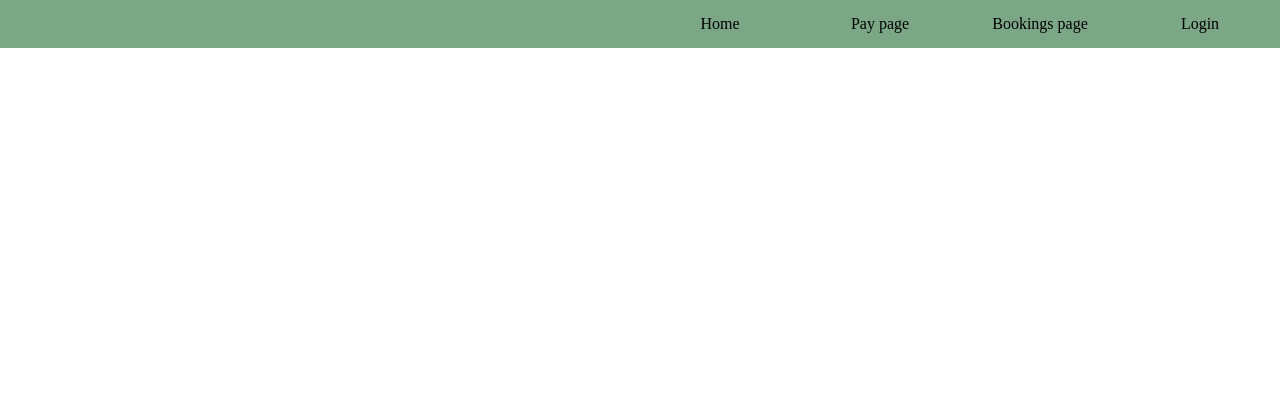
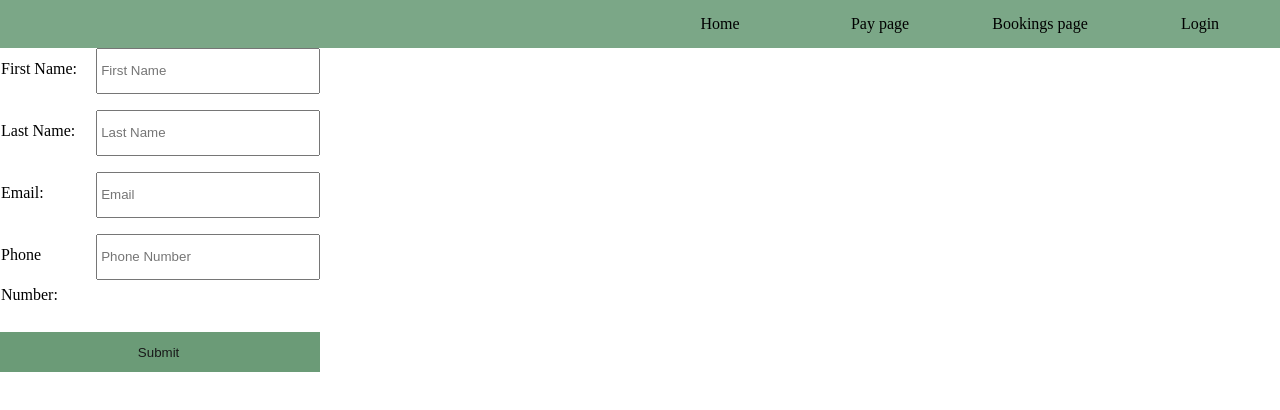
Before and after one commit to syounger-ut/the_neuk, a React app: page /user in a window 1280 px wide. Shown: the top 410 px of the page. Built offline with nearby package versions, Linux system fonts and the light colour scheme; no server answers.

Commit message:
user page getting setup

```diff
--- a/src/containers/Login.jsx
+++ b/src/components/Login.jsx
@@ -45,7 +45,7 @@ class Login extends React.Component {
       <div className="login">
         <h2>Login</h2>
         <form className="loginForm" onSubmit={this.handleSubmit}>
-            <label htmlFor="username">Username:</label>
+            <label htmlFor="username">Email:</label>
             <div className="input">
               <input
                 type="text"
--- /dev/null
+++ b/src/components/User.jsx
@@ -0,0 +1,79 @@
+import React from 'react';
+
+class User extends React.Component {
+  constructor(props) {
+    super(props);
+    this.state = {
+      first_name:   '',
+      last_name:    '',
+      email:        '',
+      phone_number: ''
+    };
+  }
+
+  componentWillReceiveProps(nextProp) {
+    console.log(nextProp)
+    var user = nextProp.user;
+    this.setState({
+      first_name:   user.full_name,
+      last_name:    user.full_name,
+      email:        user.email,
+      phone_number: user.phone_number
+    })
+  }
+
+  handleSubmit(event) {
+    event.preventDefault();
+    console.log(event);
+  }
+
+  render() {
+    var user = this.props.user;
+
+    var first_name   = this.state.first_name;
+    var last_name    = this.state.last_name;
+    var email        = this.state.email;
+    var phone_number = this.state.phone_number;
+
+    return (
+      <form className="loginForm" onSubmit={this.handleSubmit}>
+          <label htmlFor="first_name">First Name:</label>
+          <div className="input">
+            <input
+              name="first_name"
+              value={first_name}
+              onChange={this.handleChange}
+              placeholder="First Name" />
+          </div>
+          <label htmlFor="last_name">Last Name:</label>
+          <div className="input">
+            <input
+              name="last_name"
+              value={last_name}
+              onChange={this.handleChange}
+              placeholder="Last Name" />
+          </div>
+          <label htmlFor="email">Email:</label>
+          <div className="input">
+            <input
+              type="email"
+              name="email"
+              value={email}
+              onChange={this.handleChange}
+              placeholder="Email" />
+          </div>
+          <label htmlFor="phone_number">Phone Number:</label>
+          <div className="input">
+            <input
+              name="phone_number"
+              value={phone_number}
+              onChange={this.handleChange}
+              placeholder="Phone Number" />
+          </div>
+        <input className="button" type="submit" value="Submit"/>
+      </form>
+    )
+  }
+}
+
+export default User;
--- a/src/containers/App.jsx
+++ b/src/containers/App.jsx
@@ -9,12 +9,14 @@ class App extends React.Component {
   constructor(props) {
     super(props);
     this.state = {
+      user: {
         full_name:    '',
         email:        '',
         phone_number: '',
         bookings:     [],
+      },
       token:        localStorage.getItem('auth_token'),
-      isLoggedIn:   false
+      loggedIn:   false
     };
     this.handleUserLogin = this.handleUserLogin.bind(this);
   }
@@ -32,11 +34,13 @@ class App extends React.Component {
     }).then(function(response) {
       var user = response.data;
       self.setState({
-        full_name:    user.email,
-        email:        user.full_name,
+        user: {
+          full_name:    user.full_name,
+          email:        user.email,
           phone_number: user.phone_number,
           bookings:     user.bookings,
-        isLoggedIn:   true
+        },
+        loggedIn:   true
       })
     }).catch(function(error) {
       console.log(error.response);
@@ -46,19 +50,23 @@ class App extends React.Component {
   handleUserLogin(response) {
     localStorage.setItem('auth_token', response.token);
     this.setState({
-      full_name:    response.user.email,
-      email:        response.user.full_name,
+      user: {
+        full_name:    response.user.full_name,
+        email:        response.user.email,
         phone_number: response.user.phone_number,
         bookings:     response.user.bookings,
-      isLoggedIn:   true
+      },
+      loggedIn:   true
     })
   }
 
   render() {
+    const user     = this.state.user;
+    const loggedIn = this.state.loggedIn;
     return (
       <div>
-        <Header/>
-        <Main handleUserLogin={this.handleUserLogin}/>
+        <Header user={user} loggedIn={loggedIn}/>
+        <Main handleUserLogin={this.handleUserLogin} user={user}/>
       </div>
     );
   }
--- a/src/containers/Header.jsx
+++ b/src/containers/Header.jsx
@@ -3,6 +3,16 @@ import { Link }             from 'react-router-dom'
 
 class Header extends React.Component {
   render() {
+    const user     = this.props.user;
+    const loggedIn = this.props.loggedIn;
+
+    var loginButton;
+    if(loggedIn) {
+      loginButton = <Link to='/user'>{user.email}</Link>;
+    } else {
+      loginButton = <Link to='/login'>Login</Link>;
+    }
+
     return (
       <header>
         <nav>
@@ -10,7 +20,7 @@ class Header extends React.Component {
             <li><Link to='/'>Home</Link></li>
             <li><Link to='/pay'>Pay page</Link></li>
             <li><Link to='/bookings'>Bookings page</Link></li>
-            <li><Link to='/login'>Login</Link></li>
+            <li>{loginButton}</li>
           </ul>
         </nav>
       </header>
--- a/src/containers/Main.jsx
+++ b/src/containers/Main.jsx
@@ -2,6 +2,7 @@ import React, { Component } from 'react'
 import { Route, Switch }    from 'react-router-dom'
 
 import Login    from 'Login';
+import User     from 'User';
 import Bookings from 'Bookings';
 import Pay      from 'Pay';
 import Home     from 'Home';
@@ -9,11 +10,13 @@ import Home     from 'Home';
 class Main extends React.Component {
   render() {
     const handleUserLogin = this.props.handleUserLogin;
+    const user            = this.props.user;
     return (
       <main>
         <Switch>
           <Route exact path='/'   component={Home}/>
           <Route path='/login'    render={routeProps => <Login handleUserLogin={handleUserLogin} />} />
+          <Route path='/user'     render={routeProps => <User user={user}/>} />
           <Route path='/bookings' component={Bookings}/>
           <Route path='/pay'      component={Pay}/>
         </Switch>
```
Lines whose indentation alone changed are shown as unchanged.
